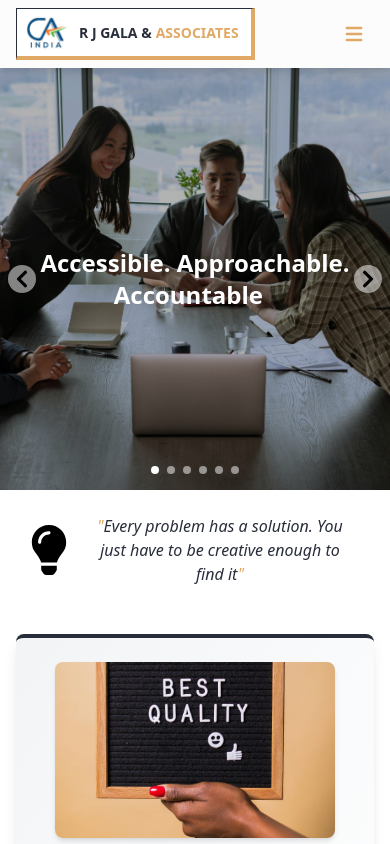
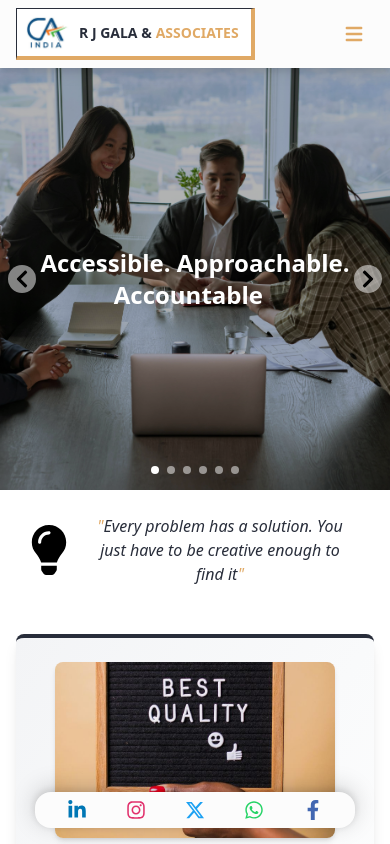
Before and after one commit to tictechietoe/rjgca, a React (Create React App) app: page / in a window 390 px wide. Shown: the top 844 px of the page. Built offline with nearby package versions, Linux system fonts and the light colour scheme; grey boxes are pictures that could not be loaded.

Commit message:
Social media icon bar in mobile

```diff
--- a/src/components/Footer.jsx
+++ b/src/components/Footer.jsx
@@ -150,7 +150,7 @@ const Footer = () => {
       </div>
 
       {/* Copyright footer */}
-      <div className="border-t border-gray-800 py-4 text-center text-xs md:text-sm">
+      <div className="border-t border-gray-800 py-4 text-center text-xs md:text-sm pb-20">
         &copy; {new Date().getFullYear()} R J GALA & ASSOCIATES. All rights reserved.
       </div>
     </footer>
--- a/src/components/SocialMedia.jsx
+++ b/src/components/SocialMedia.jsx
@@ -37,6 +37,8 @@ const socialLinks = [
 
 const SocialMedia = () => {
   return (
+    <>
+      {/* Desktop sidebar */}
       <div className="hidden md:flex fixed top-1/3 right-0 z-50 flex-col items-center space-y-2">
         {socialLinks.map((item, idx) => (
           <a
@@ -56,6 +58,23 @@ const SocialMedia = () => {
           </a>
         ))}
       </div>
+
+      {/* Mobile bottom bar */}
+      <div className="md:hidden fixed bottom-0 left-1/2 -translate-x-1/2 z-50 flex justify-around items-center bg-[rgb(252,252,252)] rounded-2xl shadow-2xl py-2 px-3 mb-4 max-w-xs w-full" style={{ boxShadow: '0 -4px 24px 0 rgba(0,0,0,0.18), 0 -1.5px 8px 0 rgba(0,0,0,0.12)' }}>
+        {socialLinks.map((item, idx) => (
+          <a
+            key={idx}
+            href={item.url}
+            target="_blank"
+            rel="noopener noreferrer"
+            aria-label={item.label}
+            className="flex items-center justify-center"
+          >
+            <span className="text-xl" style={{ color: item.color }}>{item.icon}</span>
+          </a>
+        ))}
+      </div>
+    </>
   );
 };
 
```
Lines whose indentation alone changed are shown as unchanged.
